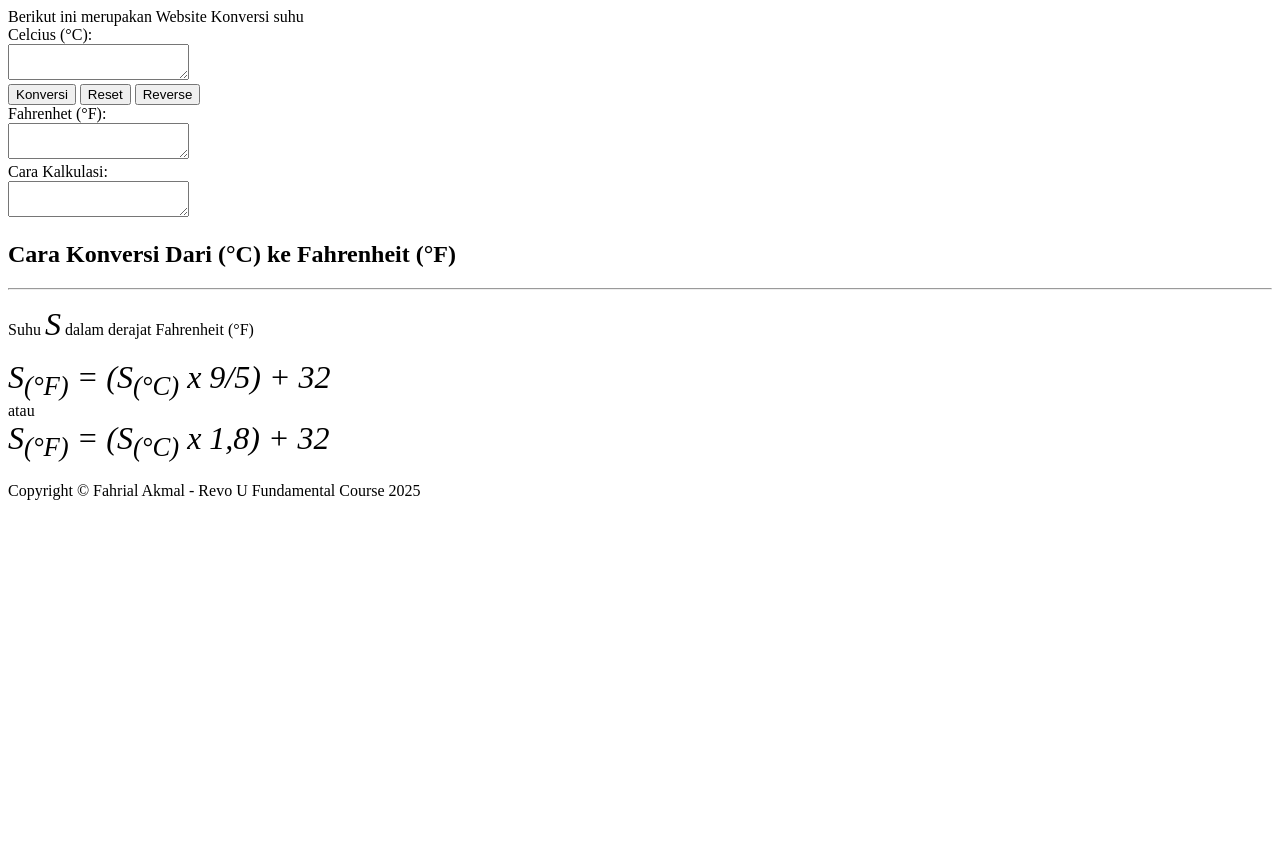
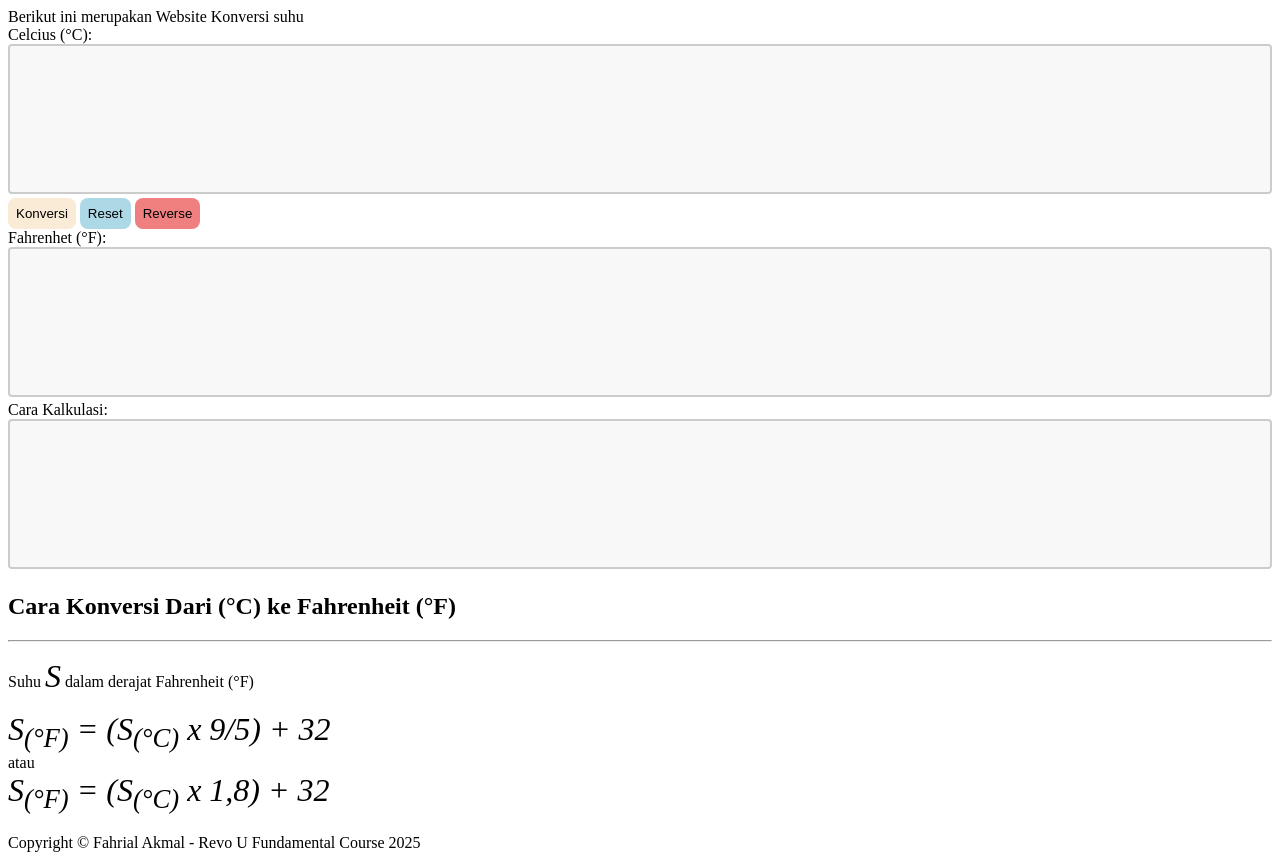
Before and after one commit to revou-fundamental-course/21-apr-25-fahridarmajaya, a plain HTML site: page index.html in a window 1280 px wide. Before the commit the page ends 800 px from the top, so only its background shows below. Drawn offline with Linux system fonts and the light colour scheme.

Commit message:
edit CSS

```diff
--- a/css/style.css
+++ b/css/style.css
@@ -1,4 +1,33 @@
 
+textarea {
+    width: 100%;
+    height: 150px;
+    padding: 12px 20px;
+    box-sizing: border-box;
+    border: 2px solid #ccc;
+    border-radius: 4px;
+    background-color: #f8f8f8;
+    font-size: 16px;
+    resize: none;
+  }
+
+button {
+    border: none;
+    padding: 8px;
+    border-radius: 8px;
+  }
+
+  .bg-1 {
+    background-color: antiquewhite;
+  }
+
+  .bg-2 {
+    background-color: lightblue;
+  }
+
+  .bg-3 {
+    background-color: lightcoral;
+  }
 .formula {
     font-style: italic;
     font-size: xx-large;
--- a/index.html
+++ b/index.html
@@ -30,10 +30,10 @@
             </div>
 
             <!-- Form Action -->
-            <div>
-                <button>Konversi</button>
-                <button>Reset</button>
-                <button>Reverse</button>
+            <div class="section-item">
+                <button class="bg-1">Konversi</button>
+                <button class="bg-2">Reset</button>
+                <button class="bg-3">Reverse</button>
             </div>
           </form>
 
```
